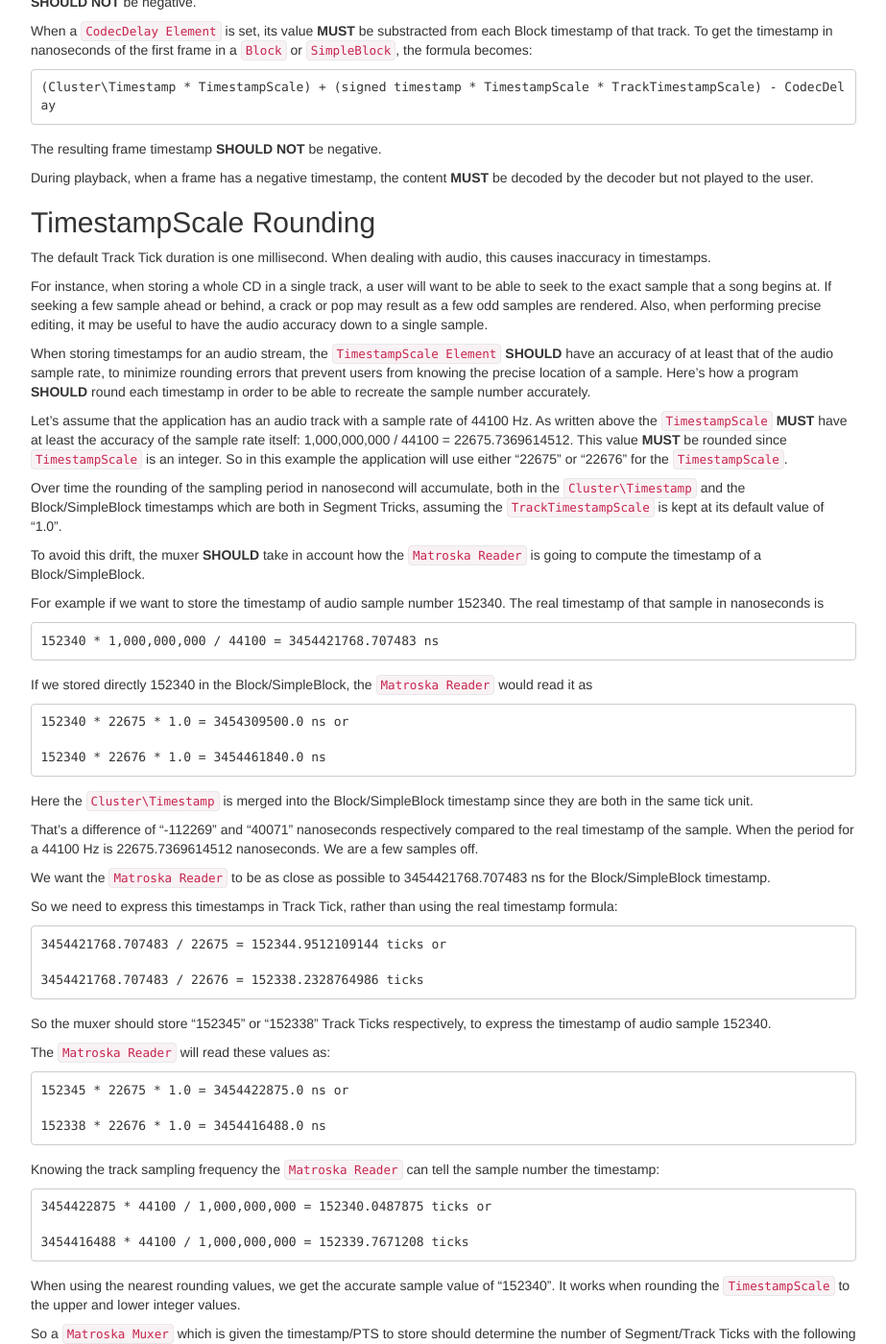
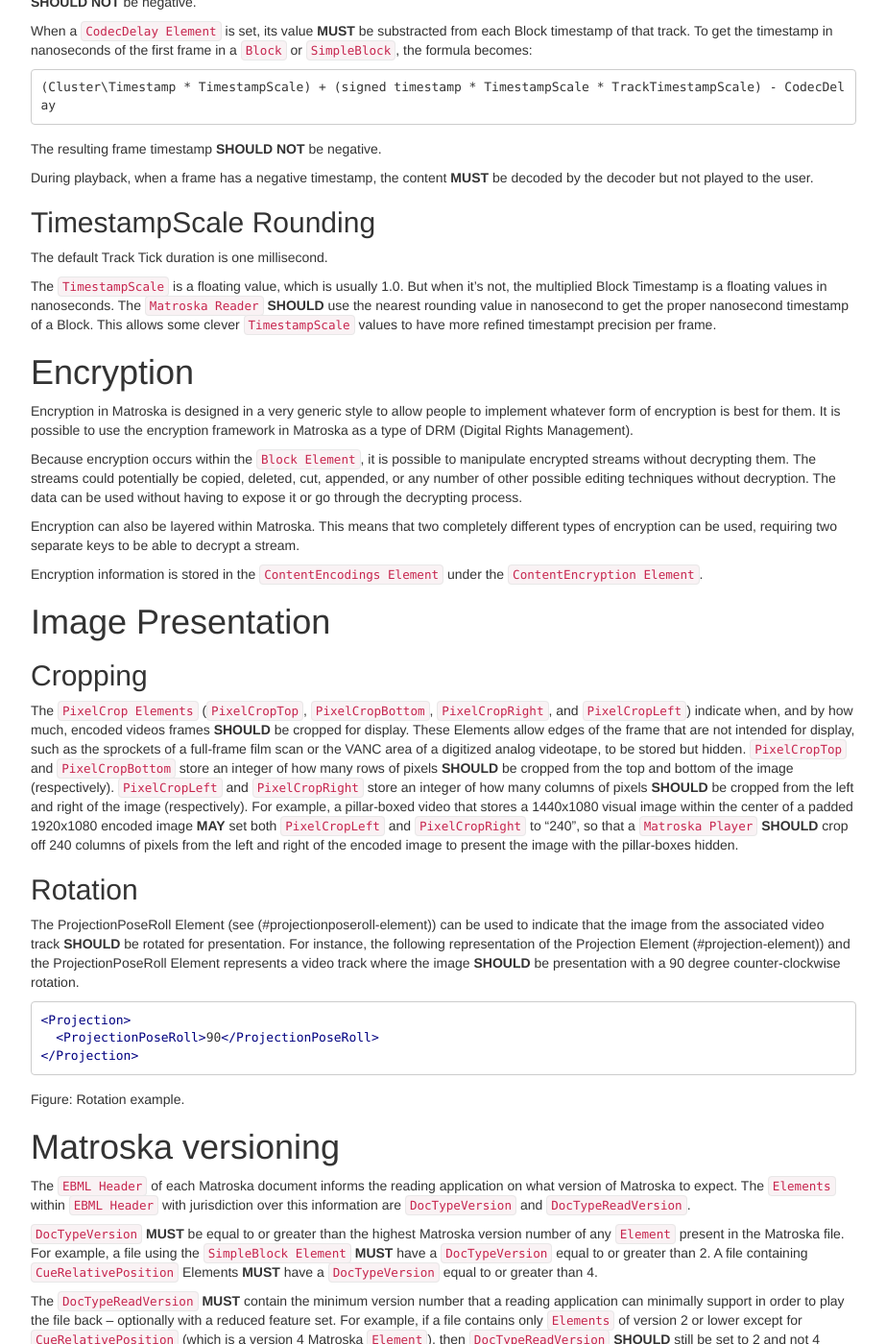
Before and after one commit to ietf-wg-cellar/matroska-specification, a Jekyll site: the page built from notes.md, in a window 1280 px wide and 1400 px high, scrolled down 5174 px. Shown: the whole window at 96% size, without its empty margins (273-1196 px from the left). Built offline with Jekyll 4.4.1, drawn with Linux system fonts in a browser that asks for light colours; some of the changed text lies outside the part shown.

Commit message:
remove TimestampScale section on how to get more frame precision
Effectively reverts "rewrite the TimestampScale Rounding audio-only example"

This is not the preferred solution as it won't be backward compatible anyway.

Keep the rounding rules though as it's better than leaving people pick whatever
they want.

```diff
--- a/notes.md
+++ b/notes.md
@@ -358,88 +358,12 @@ During playback, when a frame has a negative timestamp, the content **MUST** be
 ## TimestampScale Rounding
 
 The default Track Tick duration is one millisecond.
-When dealing with audio, this causes inaccuracy in timestamps.
 
-For instance, when storing a whole CD in a single track, a user will want to be able to seek
-to the exact sample that a song begins at. If seeking a few sample ahead or behind, a crack
-or pop may result as a few odd samples are rendered. Also, when performing precise editing,
-it may be useful to have the audio accuracy down to a single sample.
-
-When storing timestamps for an audio stream, the `TimestampScale Element` **SHOULD** have an accuracy
-of at least that of the audio sample rate, to minimize rounding errors that prevent users
-from knowing the precise location of a sample. Here's how a program **SHOULD** round each timestamp
-in order to be able to recreate the sample number accurately.
-
-Let's assume that the application has an audio track with a sample rate of 44100 Hz. As written
-above the `TimestampScale` **MUST** have at least the accuracy of the sample rate itself: 1,000,000,000 / 44100 = 22675.7369614512.
-This value **MUST** be rounded since `TimestampScale` is an integer.
-So in this example the application will use either "22675" or "22676" for the `TimestampScale`.
-
-Over time the rounding of the sampling period in nanosecond will accumulate,
-both in the `Cluster\Timestamp` and the Block/SimpleBlock timestamps which are both in Segment Tricks,
-assuming the `TrackTimestampScale` is kept at its default value of "1.0".
-
-To avoid this drift, the muxer **SHOULD** take in account how the `Matroska Reader` is going to compute
-the timestamp of a Block/SimpleBlock.
-
-For example if we want to store the timestamp of audio sample number 152340.
-The real timestamp of that sample in nanoseconds is
-
-    152340 * 1,000,000,000 / 44100 = 3454421768.707483 ns
-
-If we stored directly 152340 in the Block/SimpleBlock, the `Matroska Reader` would read it as
-
-    152340 * 22675 * 1.0 = 3454309500.0 ns
-or
-
-    152340 * 22676 * 1.0 = 3454461840.0 ns
-
-Here the `Cluster\Timestamp` is merged into the Block/SimpleBlock timestamp since they are both in
-the same tick unit.
-
-That's a difference of "-112269" and "40071" nanoseconds respectively compared to the real timestamp of the sample.
-When the period for a 44100 Hz is 22675.7369614512 nanoseconds. We are a few samples off.
-
-We want the `Matroska Reader` to be as close as possible to 3454421768.707483 ns for the Block/SimpleBlock timestamp.
-
-So we need to express this timestamps in Track Tick, rather than using the real timestamp formula:
-
-    3454421768.707483 / 22675 = 152344.9512109144 ticks
-or
-
-    3454421768.707483 / 22676 = 152338.2328764986 ticks
-
-So the muxer should store "152345" or "152338" Track Ticks respectively, to express the timestamp of audio sample 152340.
-
-The `Matroska Reader` will read these values as:
-
-    152345 * 22675 * 1.0 = 3454422875.0 ns
-or
-
-    152338 * 22676 * 1.0 = 3454416488.0 ns
-
-Knowing the track sampling frequency the `Matroska Reader` can tell the sample number the timestamp:
-
-    3454422875 * 44100 / 1,000,000,000 = 152340.0487875 ticks
-or
-
-    3454416488 * 44100 / 1,000,000,000 = 152339.7671208 ticks
-
-When using the nearest rounding values, we get the accurate sample value of "152340".
-It works when rounding the `TimestampScale` to the upper and lower integer values.
-
-So a `Matroska Muxer` which is given the timestamp/PTS to store should determine the number of Segment/Track Ticks
-with the following formula:
-
-    timestamp tick = roundB(timestamp in ns / roundA(1,000,000,000 / sampling frequency))
-
-Where `roundA()` is a function rounding the floating number from the division to an integer
-and `roundB()` is a function rounding the floating number from the division to the nearest integer.
-
-For audio tracks, the sampling frequency is the one stored in `Audio\SamplingFrequency`.
-For video tracks, the sampling frequency is the one that **MAY** be stored as a period in `TrackEntry\DefaultDuration`.
-The `Matroska Muxer` **MAY** also know the accurate value from the source material.
-
+The `TimestampScale` is a floating value, which is usually 1.0. But when it's not, the multiplied
+Block Timestamp is a floating values in nanoseconds.
+The `Matroska Reader` **SHOULD** use the nearest rounding value in nanosecond to get
+the proper nanosecond timestamp of a Block. This allows some clever `TimestampScale` values
+to have more refined timestampt precision per frame.
 
 # Encryption
 
```
